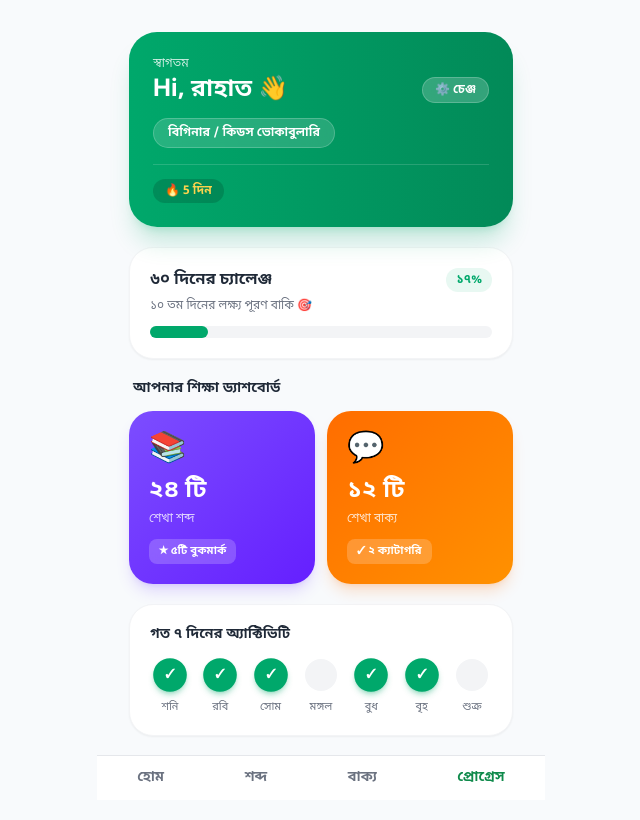
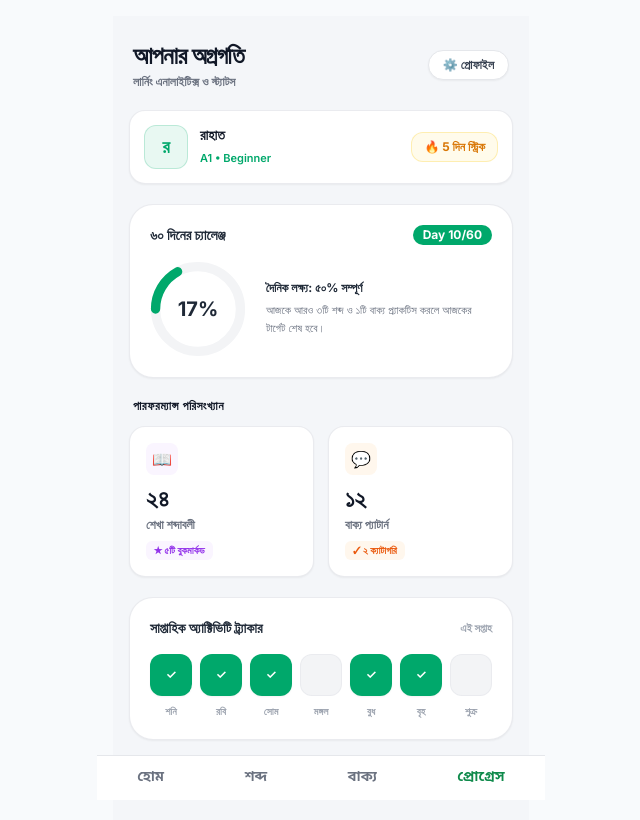
Before and after one commit to speakenglish2222-cloud/speakenglish-app, a Next.js app: page /progress in a window 1280 px wide. Shown: the top 820 px of the page, without its empty margins (319-959 px from the left). Built offline with nearby package versions, Linux system fonts and the light colour scheme.

Commit message:
Update page.tsx

```diff
--- a/app/progress/page.tsx
+++ b/app/progress/page.tsx
@@ -1,96 +1,148 @@
 "use client";
 
-export default function ProgressPageOnlyUI() {
-  // UI টেস্টের জন্য ডামি ডাটা
+export default function ProfessionalProgressPage() {
+  // টেস্টের জন্য ডামি ডাটা
   const user = {
     display_name: "রাহাত",
-    skill_level_text: "বিগিনার / কিডস ভোকাবুলারি",
+    skill_level_badge: "A1 • Beginner",
     streak_count: 5,
+    xp_points: 1250,
   };
 
-  const weeklyLogs = [true, true, true, false, true, true, false];
+  const weeklyLogs = [
+    { day: "শনি", active: true },
+    { day: "রবি", active: true },
+    { day: "সোম", active: true },
+    { day: "মঙ্গল", active: false },
+    { day: "বুধ", active: true },
+    { day: "বৃহ", active: true },
+    { day: "শুক্র", active: false },
+  ];
 
   return (
-    <div className="min-h-screen bg-[#F8FAFC] pb-24 p-4 max-w-md mx-auto">
-      {/* Header Card matching App Color */}
-      <div className="bg-gradient-to-r from-[#00A86B] to-[#028A58] text-white rounded-[28px] p-6 shadow-xl shadow-[#00A86B]/20 mb-5 relative overflow-hidden">
-        <div className="relative z-10">
-          <div className="text-xs font-medium text-white/80">স্বাগতম</div>
-          <div className="flex items-center justify-between mt-0.5">
-            <h1 className="text-2xl font-bold">Hi, {user.display_name} 👋</h1>
-            <button className="bg-white/20 backdrop-blur-md hover:bg-white/30 text-white px-3 py-1 rounded-full text-xs font-semibold transition border border-white/20">
-              ⚙️ চেঞ্জ
-            </button>
+    <div className="min-h-screen bg-[#F4F6F9] pb-24 p-4 max-w-md mx-auto font-sans">
+      {/* 1. Dashboard Top Header Bar */}
+      <div className="flex justify-between items-center mb-5 px-1 pt-2">
+        <div>
+          <h1 className="text-2xl font-black text-gray-900 tracking-tight">আপনার অগ্রগতি</h1>
+          <p className="text-xs font-semibold text-gray-500 mt-0.5">লার্নিং এনালাইটিক্স ও স্ট্যাটস</p>
+        </div>
+        <button className="flex items-center gap-1.5 bg-white border border-gray-200 shadow-sm px-3.5 py-1.5 rounded-full text-xs font-bold text-gray-700 hover:bg-gray-50">
+          ⚙️ প্রোফাইল
+        </button>
+      </div>
+
+      {/* 2. Compact User Summary Pill */}
+      <div className="bg-white rounded-2xl p-3.5 border border-gray-200/80 shadow-sm flex items-center justify-between mb-5">
+        <div className="flex items-center gap-3">
+          <div className="w-11 h-11 rounded-xl bg-[#E8F8F2] flex items-center justify-center text-[#00A86B] font-black text-lg border border-[#00A86B]/20">
+            {user.display_name.charAt(0)}
+          </div>
+          <div>
+            <h2 className="font-bold text-gray-900 text-sm leading-tight">{user.display_name}</h2>
+            <span className="text-[11px] font-semibold text-[#00A86B]">{user.skill_level_badge}</span>
+          </div>
+        </div>
+        <div className="flex items-center gap-1 bg-amber-50 border border-amber-200/60 px-3 py-1.5 rounded-xl text-xs font-bold text-amber-600">
+          🔥 {user.streak_count} দিন স্ট্রিক
+        </div>
+      </div>
+
+      {/* 3. Circular Main Progress Card */}
+      <div className="bg-white rounded-3xl p-5 border border-gray-200/80 shadow-sm mb-5">
+        <div className="flex items-center justify-between mb-4">
+          <h3 className="font-bold text-gray-800 text-sm">৬০ দিনের চ্যালেঞ্জ</h3>
+          <span className="text-xs font-bold text-white bg-[#00A86B] px-2.5 py-0.5 rounded-full">
+            Day 10/60
+          </span>
+        </div>
+
+        <div className="flex items-center gap-5">
+          {/* SVG Progress Circle */}
+          <div className="relative w-24 h-24 flex items-center justify-center flex-shrink-0">
+            <svg className="w-full h-full transform -rotate-90" viewBox="0 0 36 36">
+              <path
+                className="text-gray-100"
+                strokeWidth="3.5"
+                stroke="currentColor"
+                fill="none"
+                d="M18 2.0845 a 15.9155 15.9155 0 0 1 0 31.831 a 15.9155 15.9155 0 0 1 0 -31.831"
+              />
+              <path
+                className="text-[#00A86B]"
+                strokeDasharray="17, 100"
+                strokeWidth="3.5"
+                strokeLinecap="round"
+                stroke="currentColor"
+                fill="none"
+                d="M18 2.0845 a 15.9155 15.9155 0 0 1 0 31.831 a 15.9155 15.9155 0 0 1 0 -31.831"
+              />
+            </svg>
+            <div className="absolute text-center">
+              <span className="text-xl font-black text-gray-800">17%</span>
+            </div>
           </div>
 
-          {/* Skill Level Badge */}
-          <div className="mt-3 inline-flex items-center bg-white/15 backdrop-blur-md px-3.5 py-1.5 rounded-full border border-white/20 text-xs font-semibold">
-            {user.skill_level_text}
-          </div>
-
-          {/* Streak Pill */}
-          <div className="mt-4 pt-3.5 border-t border-white/15 flex items-center justify-between">
-            <div className="inline-flex items-center gap-1.5 bg-black/15 backdrop-blur-md px-3 py-1 rounded-full text-xs font-bold text-amber-300">
-              🔥 {user.streak_count} দিন
-            </div>
+          <div className="space-y-1.5">
+            <p className="text-xs font-bold text-gray-800">দৈনিক লক্ষ্য: ৫০% সম্পূর্ণ</p>
+            <p className="text-[11px] text-gray-500 leading-relaxed">
+              আজকে আরও ৩টি শব্দ ও ১টি বাক্য প্র্যাকটিস করলে আজকের টার্গেট শেষ হবে।
+            </p>
           </div>
         </div>
       </div>
 
-      {/* 60-Day Challenge Box */}
-      <div className="bg-white rounded-[24px] p-5 shadow-sm border border-gray-100 mb-5">
-        <div className="flex justify-between items-center mb-1.5">
-          <h3 className="font-bold text-gray-800 text-base">৬০ দিনের চ্যালেঞ্জ</h3>
-          <span className="text-xs font-bold text-[#00A86B] bg-[#E8F8F2] px-2.5 py-1 rounded-full">
-            ১৭%
-          </span>
-        </div>
-        <p className="text-xs text-gray-500 mb-3">১০ তম দিনের লক্ষ্য পূরণ বাকি 🎯</p>
-        <div className="w-full bg-gray-100 rounded-full h-3">
-          <div className="bg-[#00A86B] h-3 rounded-full w-[17%]"></div>
-        </div>
-      </div>
+      {/* 4. Professional Metric Cards (2x2 Grid Layout) */}
+      <h3 className="font-bold text-gray-900 mb-3 text-xs uppercase tracking-wider text-gray-400 px-1">
+        পারফরম্যান্স পরিসংখ্যান
+      </h3>
 
-      {/* Statistics Cards */}
-      <h3 className="font-bold text-gray-800 mb-3 text-sm px-1">আপনার শিক্ষা ড্যাশবোর্ড</h3>
-      <div className="grid grid-cols-2 gap-3 mb-5">
-        {/* Words Card */}
-        <div className="bg-gradient-to-br from-[#7C4DFF] to-[#651FFF] text-white p-5 rounded-[24px] shadow-lg shadow-[#7C4DFF]/20 relative overflow-hidden">
-          <div className="text-3xl mb-2">📚</div>
-          <div className="text-2xl font-bold">২৪ টি</div>
-          <div className="text-xs text-white/80 mt-1 font-medium">শেখা শব্দ</div>
-          <div className="mt-3 text-[11px] bg-white/20 backdrop-blur-sm px-2.5 py-1 rounded-lg inline-block font-semibold">
-            ★ ৫টি বুকমার্ক
+      <div className="grid grid-cols-2 gap-3.5 mb-5">
+        {/* Learned Words */}
+        <div className="bg-white p-4 rounded-2xl border border-gray-200/80 shadow-sm relative overflow-hidden">
+          <div className="w-8 h-8 rounded-lg bg-purple-50 text-[#7C4DFF] flex items-center justify-center font-bold text-base mb-2">
+            📖
+          </div>
+          <div className="text-2xl font-black text-gray-900">২৪</div>
+          <div className="text-xs font-semibold text-gray-500 mt-0.5">শেখা শব্দাবলী</div>
+          <div className="mt-2 text-[10px] font-bold text-purple-600 bg-purple-50 px-2 py-0.5 rounded-md inline-block">
+            ★ ৫টি বুকমার্কড
           </div>
         </div>
 
-        {/* Sentences Card */}
-        <div className="bg-gradient-to-br from-[#FF6D00] to-[#FF9100] text-white p-5 rounded-[24px] shadow-lg shadow-[#FF6D00]/20 relative overflow-hidden">
-          <div className="text-3xl mb-2">💬</div>
-          <div className="text-2xl font-bold">১২ টি</div>
-          <div className="text-xs text-white/80 mt-1 font-medium">শেখা বাক্য</div>
-          <div className="mt-3 text-[11px] bg-white/20 backdrop-blur-sm px-2.5 py-1 rounded-lg inline-block font-semibold">
+        {/* Practice Sentences */}
+        <div className="bg-white p-4 rounded-2xl border border-gray-200/80 shadow-sm relative overflow-hidden">
+          <div className="w-8 h-8 rounded-lg bg-orange-50 text-[#FF6D00] flex items-center justify-center font-bold text-base mb-2">
+            💬
+          </div>
+          <div className="text-2xl font-black text-gray-900">১২</div>
+          <div className="text-xs font-semibold text-gray-500 mt-0.5">বাক্য প্যাটার্ন</div>
+          <div className="mt-2 text-[10px] font-bold text-orange-600 bg-orange-50 px-2 py-0.5 rounded-md inline-block">
             ✓ ২ ক্যাটাগরি
           </div>
         </div>
       </div>
 
-      {/* Weekly Activity Grid */}
-      <div className="bg-white rounded-[24px] p-5 shadow-sm border border-gray-100">
-        <h3 className="font-bold text-gray-800 text-sm mb-3.5">গত ৭ দিনের অ্যাক্টিভিটি</h3>
-        <div className="flex justify-between items-center px-1">
-          {["শনি", "রবি", "সোম", "মঙ্গল", "বুধ", "বৃহ", "শুক্র"].map((day, idx) => (
+      {/* 5. GitHub/Duolingo Style Weekly Heatmap Bar */}
+      <div className="bg-white rounded-3xl p-5 border border-gray-200/80 shadow-sm">
+        <div className="flex justify-between items-center mb-4">
+          <h3 className="font-bold text-gray-800 text-sm">সাপ্তাহিক অ্যাক্টিভিটি ট্র্যাকার</h3>
+          <span className="text-[11px] font-bold text-gray-400">এই সপ্তাহ</span>
+        </div>
+
+        <div className="grid grid-cols-7 gap-2">
+          {weeklyLogs.map((item, idx) => (
             <div key={idx} className="flex flex-col items-center gap-2">
               <div
-                className={`w-8 h-8 rounded-full flex items-center justify-center text-xs font-bold transition ${
-                  weeklyLogs[idx]
-                    ? "bg-[#00A86B] text-white shadow-md shadow-[#00A86B]/30 scale-105"
-                    : "bg-gray-100 text-gray-400"
+                className={`w-full aspect-square rounded-xl flex items-center justify-center text-xs font-bold transition-all ${
+                  item.active
+                    ? "bg-[#00A86B] text-white shadow-sm"
+                    : "bg-gray-100 border border-gray-200/60 text-gray-300"
                 }`}
               >
-                {weeklyLogs[idx] ? "✓" : ""}
+                {item.active ? "✓" : ""}
               </div>
-              <span className="text-[11px] text-gray-500 font-medium">{day}</span>
+              <span className="text-[10px] font-bold text-gray-400">{item.day}</span>
             </div>
           ))}
         </div>
```
